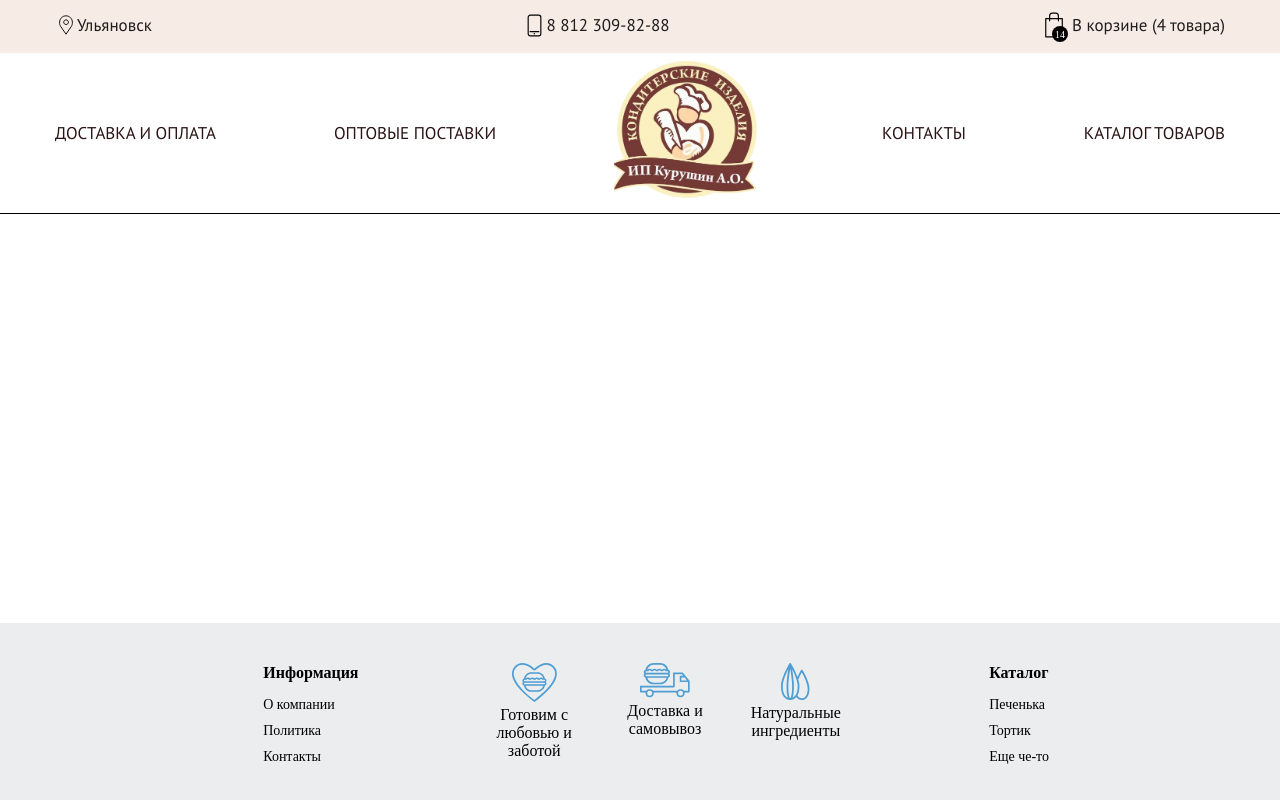
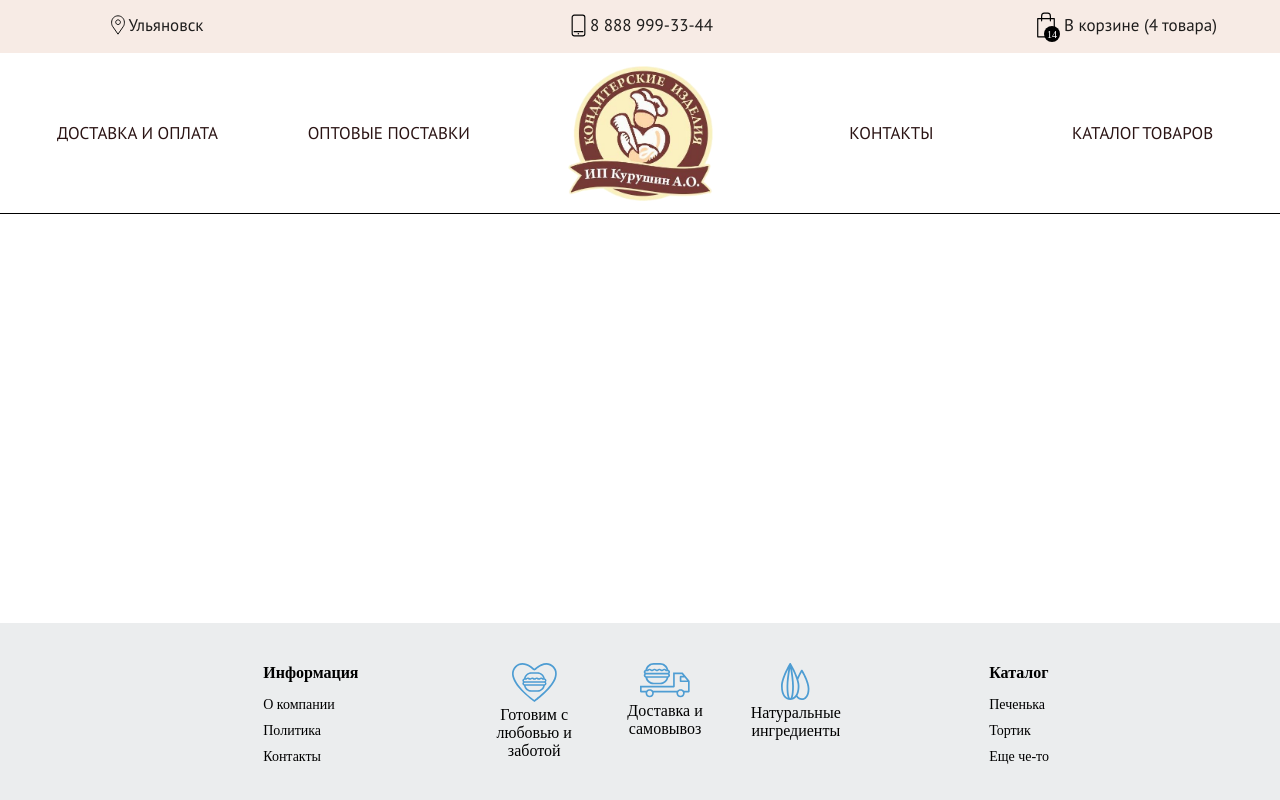
Before and after one commit to X6uddy/confectionery-frontend, a React (Create React App) app: page / in a window 1280 px wide. Shown: the top 800 px of the page. Built offline with nearby package versions, Linux system fonts and the light colour scheme.

Commit message:
centralized header`s elements

```diff
--- a/src/components/footer/Footer.js
+++ b/src/components/footer/Footer.js
@@ -15,9 +15,9 @@ function Footer() {
                 <div className="footer-block">
                     <div className="footer-list">
                         <h3 className="footer-list__heading">Информация</h3>
-                        <a href='#'>О компании</a>
-                        <a href='#'>Политика</a>
-                        <a href='#'>Контакты</a>
+                        <a href='#sds'>О компании</a>
+                        <a href='#sds'>Политика</a>
+                        <a href='#dsds'>Контакты</a>
                     </div>
                 </div>
 
@@ -40,9 +40,9 @@ function Footer() {
                 <div className="footer-block">
                     <div className="footer-list">
                         <h3 className="footer-list__heading">Каталог</h3>
-                        <a href='#'>Печенька</a>
-                        <a href='#'>Тортик</a>
-                        <a href='#'>Еще че-то</a>
+                        <a href='#sds'>Печенька</a>
+                        <a href='#dsd'>Тортик</a>
+                        <a href='#sd'>Еще че-то</a>
                     </div>
                 </div>
             </div>
--- a/src/components/header/header.js
+++ b/src/components/header/header.js
@@ -1,5 +1,9 @@
-import React from 'react'
-import './header.scss'
+import React from 'react';
+import './header.scss';
+import cityIcon from '../../resources/img/header/city.svg';
+import phoneIcon from '../../resources/img/header/phoneicon.svg';
+import basketIcon from '../../resources/img/header/basketicon.svg';
+import logo from '../../resources/img/header/logo2.png';
 
 
 function Header() {
@@ -10,16 +14,17 @@ function Header() {
                 <div className="container">
                     <div className="header__top">
                         <div className="header__top_elem">
-                            <div className="header__top_cityIcon"></div>
+                            <img className='header__top_cityIcon' src={cityIcon} alt='cityIcon'/>
                             <div className="header__top_tag">Ульяновск</div>
                         </div>
                         <div className="header__top_elem">
-                            <div className="header__top_phoneIcon"></div>
-                            <div className="header__top_tag">8 812 309-82-88</div>
+                            <img className='header__top_phoneIcon' src={phoneIcon} alt='phoneIcon'/>
+                            <a href="tel: +78889993344" className="header__top_tag">8 888 999-33-44</a>
                         </div>
                         <div className="header__top_elem">
                             <div className="header__top_basketIcon">
                                 {/* здесь будет отображаться кол-во товаров в корзине */}
+                                <img className='header__top_basketIcon' src={basketIcon} alt='basketIcon'/>
                                 <div className="header__top_basketIcon-counter">14</div>
                             </div>
                             <div className="header__top_tag">В корзине (4 товара)</div>
@@ -30,11 +35,11 @@ function Header() {
             <div className="header__main">
                 <div className="container">
                     <div className="header__main_wrapper">
-                            <div className="header__main_item">Доставка и оплата</div>
-                            <div className="header__main_item">Оптовые поставки</div>
-                            <div className="header__main_logo"></div>
-                            <div className="header__main_item">контакты</div>
-                            <div className="header__main_item">каталог товаров</div>
+                            <div className="header__main_item"><a href='#sda'>Доставка и оплата</a></div>
+                            <div className="header__main_item"><a href='#sda'>Оптовые поставки</a></div>
+                            <div className='header__main_item'><img className='header__main_logo' src={logo} alt='logo'/></div>
+                            <div className="header__main_item"><a href='#sda'>контакты</a></div>
+                            <div className="header__main_item"><a href='#sda'>каталог товаров</a></div>
                     </div>
                 </div>
             </div>
--- a/src/components/header/header.scss
+++ b/src/components/header/header.scss
@@ -14,23 +14,24 @@
             font-style: normal;
             font-weight: 500;
             line-height: normal;
+            text-decoration: none;
+            cursor: pointer;
+
         }
         &_cityIcon{
-            background: url('../../resources/img/header/city.svg') no-repeat 50%/cover;
             width: 22px;
             height: 22px;
         }
         &_phoneIcon{
-            background: url('../../resources/img/header/phoneicon.svg') no-repeat 50%/cover;
             width: 23px;
             height: 23px;
         }
         &_basketIcon{
-            background: url('../../resources/img/header/basketicon.svg') no-repeat 50%/cover;
             width: 26px;
             height: 26px;
             margin-right: 5px;
             position: relative;
+            cursor: pointer;
             &-counter {
                 display: flex;
                 justify-content: center;
@@ -49,10 +50,10 @@
             }
         }
         &_elem {
-            cursor: pointer;
             display: flex;
             align-items: center;
-
+            width: 200px;
+            justify-content: center;
         }
     }
 
@@ -66,17 +67,23 @@
             align-items: center;
         }
         &_item {
-            color: #2B1414;
-            font-family: PTSans-Regular;
-            font-size: 17px;
-            font-weight: 500;
-            text-transform: uppercase;
-            cursor: pointer;
+            width: 165px;
+            display: flex;
+            justify-content: center;
+            a {
+                color: #2B1414;
+                font-family: PTSans-Regular;
+                font-size: 17px;
+                font-weight: 500;
+                text-transform: uppercase;
+                text-decoration: none;
+            }
         }
         &_logo {
-            background: url('../../resources/img/header/logo.png') no-repeat 50%/cover;
-            width: 150px;
-            height: 150px;
+            width: 145px;
+            height: 135px;
+            cursor: pointer;
+
         }
     }
 }
```
Also changed, not shown: src/resources/img/header/logo2.png (added).
